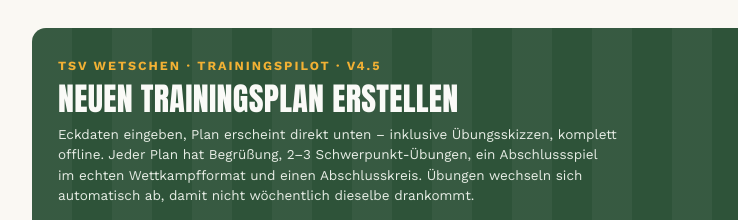
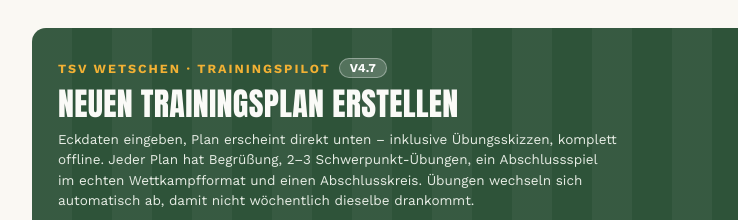
Before and after one commit to t7pn4kt6v7-commits/Trainingspilot, a plain HTML site: page index.html in a window 1280 px wide. Shown: the top 220 px of the page, 208-946 px from the left. Drawn offline with nearby package versions, Linux system fonts and the light colour scheme.

Commit message:
Add files via upload

```diff
--- a/index.html
+++ b/index.html
@@ -1,9 +1,24 @@
 <!DOCTYPE html>
 <!--
   Trainingspilot · TSV Wetschen
-  Version: 4.5 (Stand: siehe Chat-Verlauf)
+  Version: 4.7 (Stand: siehe Chat-Verlauf)
 
   Changelog:
+  v4.7 - Bugfix des v4.6-Mobile-Fixes: die dortige Schwelle von 680px war IMMER NOCH zu
+         niedrig - echte iPads sind im Hochformat 744-1032px breit (recherchiert), also
+         durchgehend ueber 680px. Die Ein-Spalten-Ansicht griff deshalb auf keinem einzigen
+         echten iPad. Schwelle jetzt auf 1080px angehoben und gegen alle bekannten iPad-
+         Modelle (Mini bis 13-Zoll-Pro) automatisiert verifiziert.
+  v4.6 - Zweiter Mobile-Optimierungsdurchgang nach konkretem Screenshot-Feedback: (1) Ein-
+         Spalten-Formular greift jetzt schon ab 680px statt nur 560px, damit auch das iPad-
+         Hochformat (ca. 768-834px) nicht mehr zweispaltig und gedraengt wirkt. (2) Zeit-
+         Stepper-Buttons von 22x22px auf 38-44px vergroessert (Apple-Empfehlung: min.
+         44x44pt Tippflaeche). (3) Bewertungs-, Alternative- und Dropdown-Buttons ebenfalls
+         vergroessert. (4) Eingabefelder auf 16px Schriftgroesse angehoben - verhindert das
+         automatische Hineinzoomen von iOS Safari beim Antippen. (5) Chips und Haupt-Button
+         vergroessert, Haupt-Button auf Handybreite volle Breite. (6) Versionsnummer als
+         sichtbares Badge im Header hervorgehoben, um Aktualisierungen leichter erkennbar zu
+         machen.
   v4.5 - Mobile-Optimierungsdurchgang, da das Tool fast ausschliesslich auf Handy/Tablet
          genutzt wird: (1) Ein-Spalten-Formular greift jetzt schon ab 680px statt 560px, also
          auch im iPad-Hochformat statt nur auf schmalen Handys. (2) Zeit-Stepper-Buttons von
@@ -60,6 +75,21 @@
          Betreuungsteam-Mitglied die Uebung ohne Rueckfrage aufbauen und durchfuehren kann.
          Dabei 3 fehlerhafte Diagramme gefunden und behoben: "Hindernis-Rallye" und
          "Leiter   Changelog:
+  v4.7 - Bugfix des v4.6-Mobile-Fixes: die dortige Schwelle von 680px war IMMER NOCH zu
+         niedrig - echte iPads sind im Hochformat 744-1032px breit (recherchiert), also
+         durchgehend ueber 680px. Die Ein-Spalten-Ansicht griff deshalb auf keinem einzigen
+         echten iPad. Schwelle jetzt auf 1080px angehoben und gegen alle bekannten iPad-
+         Modelle (Mini bis 13-Zoll-Pro) automatisiert verifiziert.
+  v4.6 - Zweiter Mobile-Optimierungsdurchgang nach konkretem Screenshot-Feedback: (1) Ein-
+         Spalten-Formular greift jetzt schon ab 680px statt nur 560px, damit auch das iPad-
+         Hochformat (ca. 768-834px) nicht mehr zweispaltig und gedraengt wirkt. (2) Zeit-
+         Stepper-Buttons von 22x22px auf 38-44px vergroessert (Apple-Empfehlung: min.
+         44x44pt Tippflaeche). (3) Bewertungs-, Alternative- und Dropdown-Buttons ebenfalls
+         vergroessert. (4) Eingabefelder auf 16px Schriftgroesse angehoben - verhindert das
+         automatische Hineinzoomen von iOS Safari beim Antippen. (5) Chips und Haupt-Button
+         vergroessert, Haupt-Button auf Handybreite volle Breite. (6) Versionsnummer als
+         sichtbares Badge im Header hervorgehoben, um Aktualisierungen leichter erkennbar zu
+         machen.
   v4.5 - Mobile-Optimierungsdurchgang, da das Tool fast ausschliesslich auf Handy/Tablet
          genutzt wird: (1) Ein-Spalten-Formular greift jetzt schon ab 680px statt 560px, also
          auch im iPad-Hochformat statt nur auf schmalen Handys. (2) Zeit-Stepper-Buttons von
@@ -235,7 +265,7 @@
 <html lang="de">
 <head>
 <meta charset="UTF-8">
-<title>Trainingspilot v4.5 · TSV Wetschen</title>
+<title>Trainingspilot v4.7 · TSV Wetschen</title>
 <link rel="preconnect" href="https://fonts.googleapis.com">
 <link rel="preconnect" href="https://fonts.gstatic.com" crossorigin>
 <link rel="stylesheet" href="https://fonts.googleapis.com/css2?family=Anton&family=Work+Sans:wght@400;500;600;700&display=swap" media="print" onload="this.media='all'">
@@ -251,7 +281,8 @@
 
   .form-panel{position:relative;padding:30px 26px;background:var(--pitch);border-radius:14px;color:var(--chalk);overflow:hidden;margin-bottom:22px;}
   .form-panel::before{content:"";position:absolute;inset:0;background-image:repeating-linear-gradient(90deg, rgba(255,255,255,0.045) 0 40px, transparent 40px 80px);}
-  .kicker{position:relative;font-size:12.5px;letter-spacing:.16em;text-transform:uppercase;color:var(--sun);font-weight:700;margin:0 0 8px;}
+  .kicker{position:relative;font-size:12.5px;letter-spacing:.16em;text-transform:uppercase;color:var(--sun);font-weight:700;margin:0 0 8px;display:flex;align-items:center;gap:8px;flex-wrap:wrap;}
+  .version-badge{display:inline-block;background:rgba(255,255,255,0.18);border:1px solid rgba(255,255,255,0.35);border-radius:20px;padding:2px 10px;font-size:12px;letter-spacing:.04em;color:#fff;}
   .form-panel h1{position:relative;font-family:'Anton',sans-serif;font-weight:400;letter-spacing:.01em;font-size:clamp(24px,5vw,32px);line-height:1.1;margin:0 0 8px;text-transform:uppercase;}
   .form-panel .lead{position:relative;font-size:13.5px;line-height:1.5;color:#E7EDE5;margin:0 0 18px;max-width:560px;}
   .form-header-row{position:relative;display:flex;justify-content:space-between;align-items:flex-start;gap:18px;}
@@ -279,7 +310,7 @@
   .chip input:disabled{cursor:not-allowed;}
   .submit-row{position:relative;margin-top:20px;}
   #generate-btn{font-family:'Anton',sans-serif;font-size:16px;letter-spacing:.03em;text-transform:uppercase;background:var(--cone);color:#fff;border:none;border-radius:10px;padding:15px 24px;min-height:48px;cursor:pointer;display:inline-flex;align-items:center;justify-content:center;gap:10px;}
-  @media (max-width:680px){
+  @media (max-width:1080px){
     #generate-btn{width:100%;}
   }
   #generate-btn:hover{background:#d8551f;}
@@ -319,7 +350,7 @@
   .dur-stepper{display:flex;align-items:center;gap:8px;}
   .dur-stepper button{font-family:'Work Sans',sans-serif;font-size:18px;font-weight:700;width:38px;height:38px;line-height:1;border-radius:50%;border:1px solid var(--line);background:#fff;color:var(--pitch);cursor:pointer;padding:0;flex-shrink:0;}
   .dur-stepper button:hover{background:#EAF1E7;border-color:var(--pitch);}
-  @media (max-width:680px){
+  @media (max-width:1080px){
     .dur-stepper button{width:44px;height:44px;font-size:20px;}
   }
   .duration-total{background:#fff;border:1px solid var(--line);border-radius:12px;padding:12px 16px;margin-bottom:20px;font-size:14px;color:var(--pitch);}
@@ -376,7 +407,7 @@
   }
   @keyframes spin{to{transform:rotate(360deg);}}
 
-  @media (max-width:680px){
+  @media (max-width:1080px){
     .form-grid{grid-template-columns:1fr;}
     .phase{grid-template-columns:1fr;}
     .phase-time{flex-direction:row;align-items:baseline;gap:10px;}
@@ -405,7 +436,7 @@
   <div class="form-panel">
     <div class="form-header-row">
       <div class="form-header-text">
-        <p class="kicker">TSV Wetschen · Trainingspilot · v4.5</p>
+        <p class="kicker">TSV Wetschen · Trainingspilot <span class="version-badge">v4.7</span></p>
         <h1>Neuen Trainingsplan erstellen</h1>
         <p class="lead">Eckdaten eingeben, Plan erscheint direkt unten – inklusive Übungsskizzen, komplett offline. Jeder Plan hat Begrüßung, 2–3 Schwerpunkt-Übungen, ein Abschlussspiel im echten Wettkampfformat und einen Abschlusskreis. Übungen wechseln sich automatisch ab, damit nicht wöchentlich dieselbe drankommt.</p>
       </div>
```
